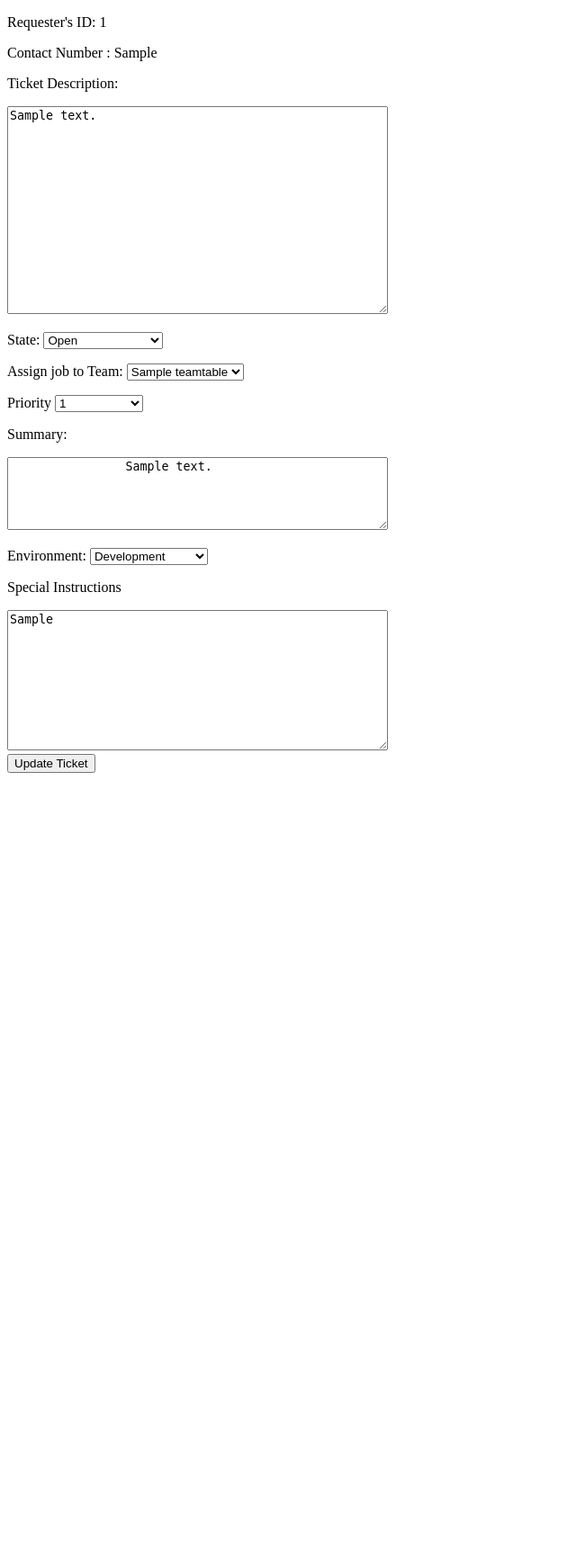
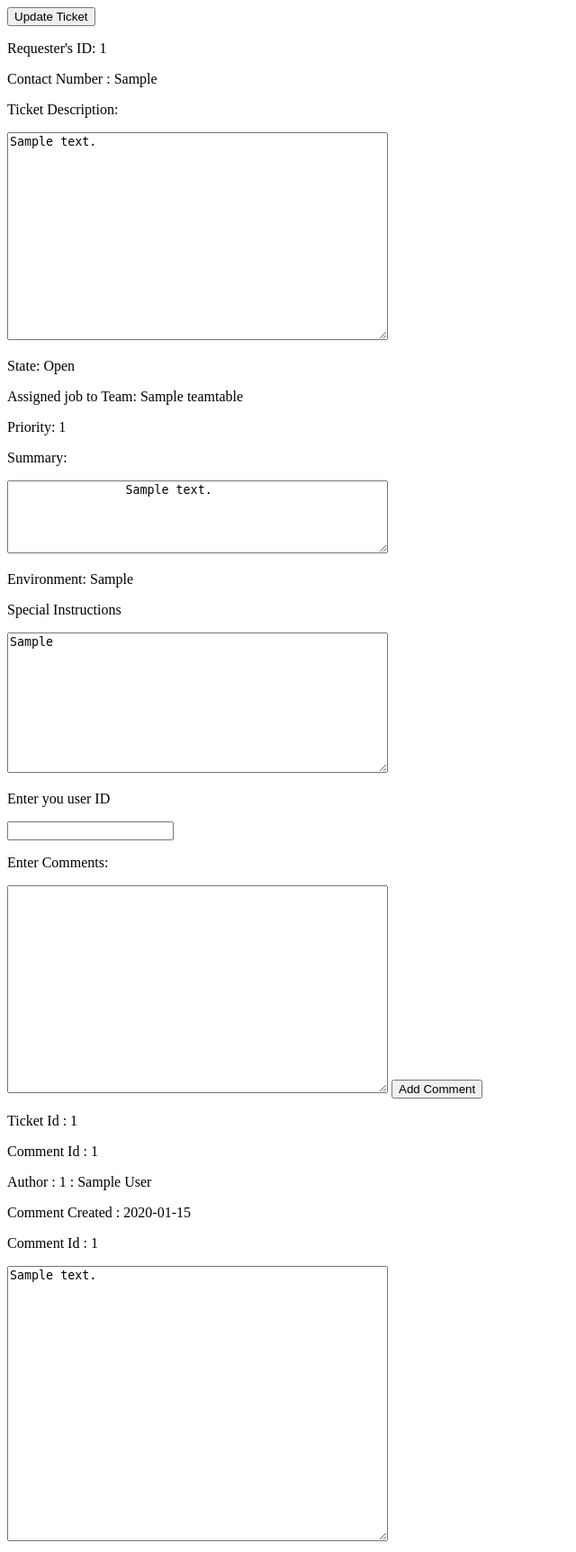
Before and after one commit to JohnM-Ire/TicketSysProject, a Flask app: page /ticket/1 in a window 1280 px wide. Shown: the whole page at 90% size, without its empty margins (0-640 px from the left). Before the commit the page ends 859 px from the top, so only its background shows below. Run offline with Flask 2, Linux system fonts and the light colour scheme; tables that the repository leaves empty hold one stand-in row (values such as "Sample post").

Commit message:
Add files via upload

```diff
--- a/main.py
+++ b/main.py
@@ -1,7 +1,7 @@
 from flask import Flask, render_template, request, redirect, flash, session
 from sqlalchemy.sql import select, alias
 # from flask_sqlalchemy import SQLAlchemy
-from TicketDB import db, User, Team, TestTicket, Comment
+from TicketDB import db, User, Team, TestTicket, TComment
 # from urllib.request import urlopen
 # from bs4 import BeautifulSoup
 import itertools
@@ -18,6 +18,7 @@ db.init_app(app)
 @app.before_first_request
 def create_table():
     db.create_all()
+
 
 
 @app.route('/', methods=['GET', 'POST'])
@@ -149,37 +150,79 @@ def allOpenTickets():
 @app.route('/ticket/<int:chosen_ticket_id>', methods=['GET', 'POST'])
 def viewTicket(chosen_ticket_id):
     ticketinfo = TestTicket.query.with_entities(TestTicket.ticket_id, TestTicket.user_id,  User.name, TestTicket.ticket_created, TestTicket.description,
-                  TestTicket.state, TestTicket.team_id, Team.team_name, User.email, TestTicket.contact_num, TestTicket.priority, TestTicket.summary,
-                                                  TestTicket.environment, TestTicket.ticket_sp_instruction).join(Team,
-                  TestTicket.team_id == Team.team_id).join(User, TestTicket.user_id == User.user_id).filter(TestTicket.ticket_id == chosen_ticket_id).all()
-    updatedescription = TestTicket.query.with_entities(TestTicket.description).filter(TestTicket.ticket_id == chosen_ticket_id).first()
+                    TestTicket.state, TestTicket.team_id, Team.team_name, User.email, TestTicket.contact_num, TestTicket.priority, TestTicket.summary,
+                    TestTicket.environment, TestTicket.ticket_sp_instruction).join(Team,TestTicket.team_id == Team.
+                    team_id).join(User, TestTicket.user_id == User.user_id).filter(TestTicket.ticket_id == chosen_ticket_id).all()
+
     teamList = Team.query.all()
+    allComments = TComment.query.with_entities(TComment.comm_id, TComment.ticket_id, TComment.comment, TComment.user_id, TComment
+                                               .timecreated, User.name).join(User, TComment.user_id == User.user_id).filter(TComment.ticket_id == chosen_ticket_id).all()
+
 
     if request.method == 'GET':
         if ticketinfo:
-            return render_template('ticket.html', ticketinfo=ticketinfo, teamList=teamList)
+            return render_template('ticket.html', ticketinfo=ticketinfo, teamList=teamList, allComments=allComments)
+    # return f"No Ticket with id {chosen_ticket_id} in system"
+
+    if request.method == 'POST':
+        comment = request.form['comment']
+        user_id = request.form['user_id']
+        ticket_id = chosen_ticket_id
+
+
+
+        if comment == "":
+            return 'Please go back and enter values for fields'
+
+        else:
+            newComment = TComment(comment=comment, user_id=user_id, ticket_id=ticket_id)
+
+        db.session.add(newComment)
+        db.session.commit()
+        return redirect('/opentickets')
+
+
+@app.route('/editticket/<int:chosen_ticket_id>', methods=['GET', 'POST'])
+def editTicket(chosen_ticket_id):
+    ticketinfo = TestTicket.query.with_entities(TestTicket.ticket_id, TestTicket.user_id,  User.name, TestTicket.ticket_created, TestTicket.description,
+                    TestTicket.state, TestTicket.team_id, Team.team_name, User.email, TestTicket.contact_num, TestTicket.priority, TestTicket.summary,
+                    TestTicket.environment, TestTicket.ticket_sp_instruction).join(Team,TestTicket.team_id == Team.
+                    team_id).join(User, TestTicket.user_id == User.user_id).filter(TestTicket.ticket_id == chosen_ticket_id).all()
+
+    teamList = Team.query.all()
+
+
+    if request.method == 'GET':
+        if ticketinfo:
+            return render_template('editTicket.html', ticketinfo=ticketinfo, teamList=teamList)
     # return f"No Ticket with id {chosen_ticket_id} in system"
 
     if request.method == 'POST':
         # user_id = request.form['user_id']
-        # description = request.form['description']
+        #description = request.form['description']
         state = request.form['state']
         team_id = request.form['team_id']
-        # contact_num = request.form['contact_num']
-        #priority = request.form['priority']
-        # summary = request.form['summary']
-        # environment = request.form['environment']
+        #contact_num = request.form['contact_num']
+        priority = request.form['priority']
+        #summary = request.form['summary']
+        environment = request.form['environment']
         # ticket_sp_instruction = request.form['ticket_sp_instruction']
 
+
         # if user_id == "" or description == "" or team_id == "":
-        #     return 'Please go back and enter values for fields'
+            #return 'Please go back and enter values for fields'
 
         # else:
         #     updateTicket = TestTicket(user_id=user_id, description=description, state=state, team_id=team_id, contact_num=contact_num,
         #                    priority=priority, summary=summary, environment=environment, ticket_sp_instruction=ticket_sp_instruction)
 
+
+
+
         db.session.query(TestTicket).filter(TestTicket.ticket_id == chosen_ticket_id).update({TestTicket.state: state})
         db.session.query(TestTicket).filter(TestTicket.ticket_id == chosen_ticket_id).update({TestTicket.team_id: team_id})
+        db.session.query(TestTicket).filter(TestTicket.ticket_id == chosen_ticket_id).update({TestTicket.priority: priority})
+        db.session.query(TestTicket).filter(TestTicket.ticket_id == chosen_ticket_id).update({TestTicket.environment: environment})
         db.session.commit()
         return redirect('/opentickets')
 
--- a/templates/ticket.html
+++ b/templates/ticket.html
@@ -5,112 +5,58 @@
     <title>Title</title>
 </head>
 <body>
- {% for ticket in ticketinfo %}
+{% for ticket in ticketinfo %}
+<a href="/editticket/{{ ticket.ticket_id }}"><button>Update Ticket</button></a>
 
-          <form id="update-form" action='' method = "POST">
                 <p>Requester's ID: {{ ticket.user_id }}<p>
               <p>Contact Number : {{ ticket.contact_num }}</p>
 
                 <p>Ticket Description: </p>
                 <label for="description"></label>
              <textarea readonly name = "description" rows="15" cols="50">{{ticket.description}}</textarea>
- <form id="update-form" action='' method = "POST">
-                <p>State: <select name="state"  class="select-boxes">
-                    <option value="{{ ticket.state }}">{{ ticket.state }} </option>
-                            <option value="Open">Open</option>
-                            <option value="In Progress">In Progress</option>
-                            <option value="Fulfilled">Fulfilled</option>
-                            <option value="Closed Incomplete">Closed Incomplete</option>
-                            </select>
-                </p>
+
+                <p>State: {{ ticket.state }}</p>
                <label for="team_id"></label>
-                <p>Assign job to Team:
-                <select name="team_id" class="select-boxes" >
-
-                      <option placeholder={{ticket.team_name}} value="{{ ticket.team_id }}">{{ ticket.team_name }}</option>
-                     {% for t in teamList %}
-                      <option placeholder={{t.team_name}} value="{{ t.team_id }}">{{ t.team_name }}</option>
-                      {% endfor %}
-                </select></p>
+                <p>Assigned job to Team: {{ ticket.team_name }}</p>
 
                 <label for="priority"></label>
-                <p>Priority
-                <select name="priority" value="{{ ticket.priority }}">
-                            <option value="{{ ticket.priority }}" selected disabled hidden>{{ ticket.priority }} </option>
-                           <option value="1">1 - Low</option>
-                           <option value="2">2 - Moderate</option>
-                           <option value="3">3 - High</option>
-                           <option value="4">4 - Critical</option>
-                </select></p>
+                <p>Priority: {{ ticket.priority }}</p>
                 <label for= "summary"></label>
      <p>Summary:</p>
              <textarea readonly name = "summary" rows="5" cols="50">
                 {{ ticket.summary }}
              </textarea>
      <label for="environment"></label>
-                <p>Environment:
-
-                       <select name="environment"  class="select-boxes">
-                           <option value="DEV">Development</option>
-                           <option value="QA">Quality Assurance</option>
-                           <option value="REL">Release</option>
-                           <option value="PROD">Production</option>
-                           <option value="Other">Other</option>
-                       </select></p>
+                <p>Environment: {{ ticket.environment }}</p>
 
                 <p>Special Instructions </p>
                 <label for="ticket_sp_instruction"></label>
              <textarea readonly name = "ticket_sp_instruction" rows="10" cols="50" >{{ ticket.ticket_sp_instruction }}</textarea><br>
 
-             <input type = "submit" value = "Update Ticket" id="userButton">
-         </form>
+     <form id="comment-form" action='' method = "POST">
+            <p>Enter you user ID</p>
+            <label for="user_id"></label>
+            <input type = "text" name = "user_id">
+<!--            <p>Enter you ticket_id</p>-->
+<!--            <label for="ticket_id"></label>-->
+<!--            <input type = "text" name = "ticket_id">-->
+            <p>Enter Comments: </p>
+            <label for="comment"></label>
+            <textarea name = "comment" rows="15" cols="50"></textarea>
 
+           <input type = "submit" value = "Add Comment" id="commentButton">
+     </form>
 
+     {% for comment in allComments %}
+        <p>Ticket Id : {{ comment.ticket_id }}</p>
+        <p>Comment Id : {{ comment.comm_id }}</p>
+        <p>Author : {{ comment.user_id }} : {{ comment.name }}</p>
+        <p>Comment Created : {{ comment.timecreated }}</p>
+        <p>Comment Id : {{ comment.comm_id }}</p>
+        <textarea name ="comment" rows="20" cols="50">{{ comment.comment }}</textarea>
+     {% endfor %}
 
-
-<!--&lt;!&ndash; <form id="editTicket-form" action='' method = "POST">&ndash;&gt;-->
-<!--        <p class="info">ticket_id :<b> {{ ticket.ticket_id }} </b></p>-->
-<!--        <p class="info">ticket_created:<b> {{ ticket.ticket_created }} </b></p>-->
-<!--        <p class="info">state :<b> {{ ticket.state }} </b></p>-->
-<!--&lt;!&ndash;         <p>State:  <select name="state"  class="select-boxes" placeholder=" {{ ticket.state }} ">&ndash;&gt;-->
-<!--&lt;!&ndash;                   <option value="Open">Open</option>&ndash;&gt;-->
-<!--&lt;!&ndash;                   <option value="In Progress">In Progress</option>&ndash;&gt;-->
-<!--&lt;!&ndash;                   <option value="Fulfilled">Fulfilled</option>&ndash;&gt;-->
-<!--&lt;!&ndash;                   <option value="Closed Incomplete">Closed Incomplete</option>&ndash;&gt;-->
-<!--&lt;!&ndash;        </select>&ndash;&gt;-->
-<!--         </p>-->
-<!-- <br>-->
-<!--        <p class="info">Requested by :<b> {{ ticket.name }} </b></p>-->
-<!--        <p class="info">Email :<b> {{ ticket.email }} </b></p>-->
-<!--        <p class="info">contact_num :<b> {{ ticket.contact_num }} </b></p>-->
-<!-- <br>-->
-<!--        <p class="info">priority :<b> {{ ticket.priority }} </b></p>-->
-<!--&lt;!&ndash;         <select name="priority"  class="select-boxes" placeholder=" {{ ticket.priority }} ">&ndash;&gt;-->
-<!--&lt;!&ndash;                   <option value="1">1 - Low</option>&ndash;&gt;-->
-<!--&lt;!&ndash;                   <option value="2">2 - Moderate</option>&ndash;&gt;-->
-<!--&lt;!&ndash;                   <option value="3">3 - High</option>&ndash;&gt;-->
-<!--&lt;!&ndash;                   <option value="4">4 - Critical</option>&ndash;&gt;-->
-<!--&lt;!&ndash;        </select>&ndash;&gt;-->
-<!--        <p class="info">environment :<b> {{ ticket.environment }} </b></p>-->
-<!-- <br>-->
-<!--        <p class="info">Assigned to : :<b>{{ ticket.team_name }}</b> Team ID: <b>{{ ticket.team_id }} </b></p>-->
-<!--&lt;!&ndash;                <select name="team_id" class="select-boxes" placeholder=" {{ ticket.team_name }} ">&ndash;&gt;-->
-<!--&lt;!&ndash;                      {% for t in teamList %}&ndash;&gt;-->
-<!--&lt;!&ndash;                      <option value={{ t.team_id }}>{{ t.team_name }}</option>&ndash;&gt;-->
-<!--&lt;!&ndash;                      {% endfor %}&ndash;&gt;-->
-<!--&lt;!&ndash;                </select>&ndash;&gt;-->
-<!-- <br>-->
-<!--        <p class="info">summary :<b> {{ ticket.summary }} </b></p>-->
-<!--        <p class="info">description :<b> {{ ticket.description }} </b></p>-->
-<!--        <p class="info">ticket_sp_instruction :<b> {{ ticket.ticket_sp_instruction }} </b></p>-->
-
-
-<!--            <hr>-->
-<!--            <br>-->
-<!--&lt;!&ndash;        <input type = "Submit" value = "Update Ticket" id="userButton">&ndash;&gt;-->
-<!--&lt;!&ndash;        </form>&ndash;&gt;-->
-    {% endfor %}
-
+{% endfor %}
 
 
 </body>
```
Also changed, not shown: TicketDB.py (+14 -16 lines), templates/editTicket.html (added, +73 -0 lines).
